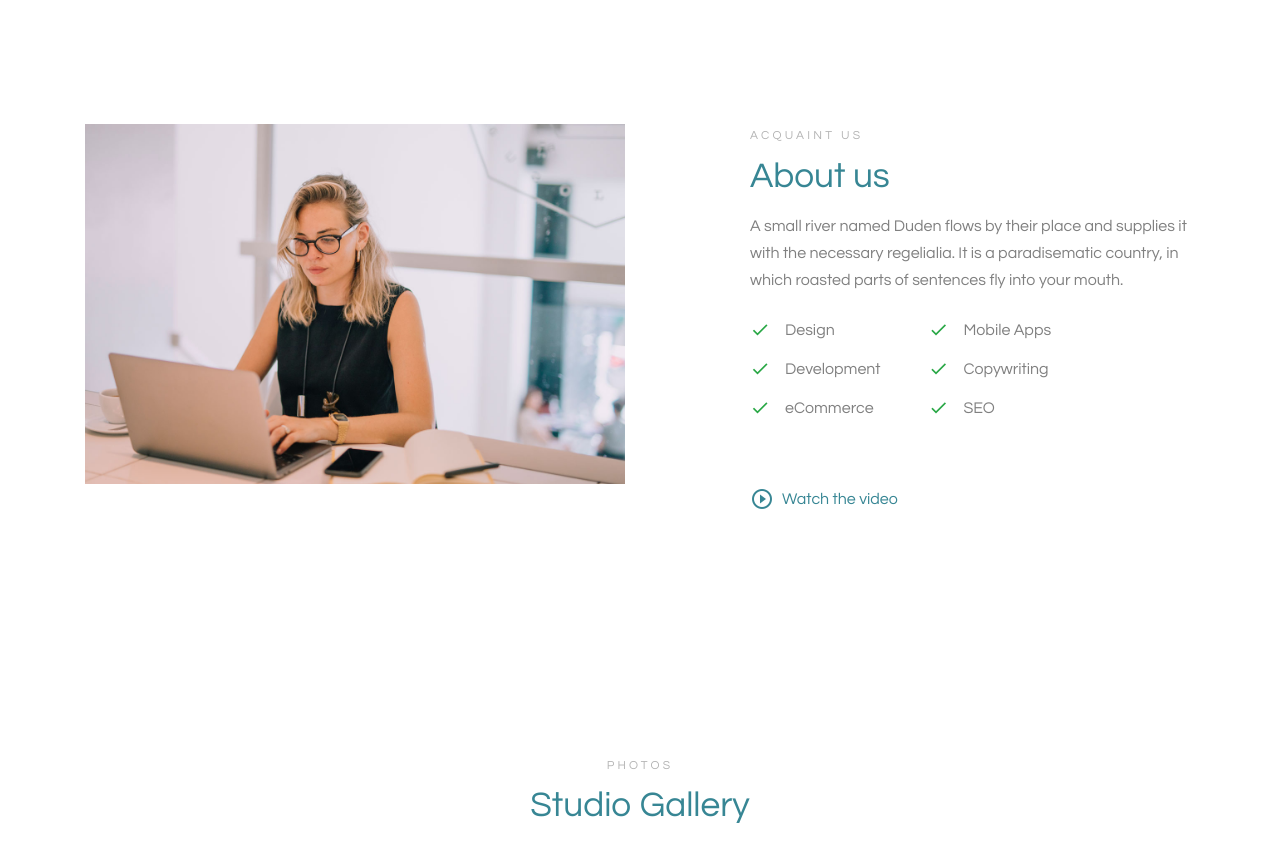
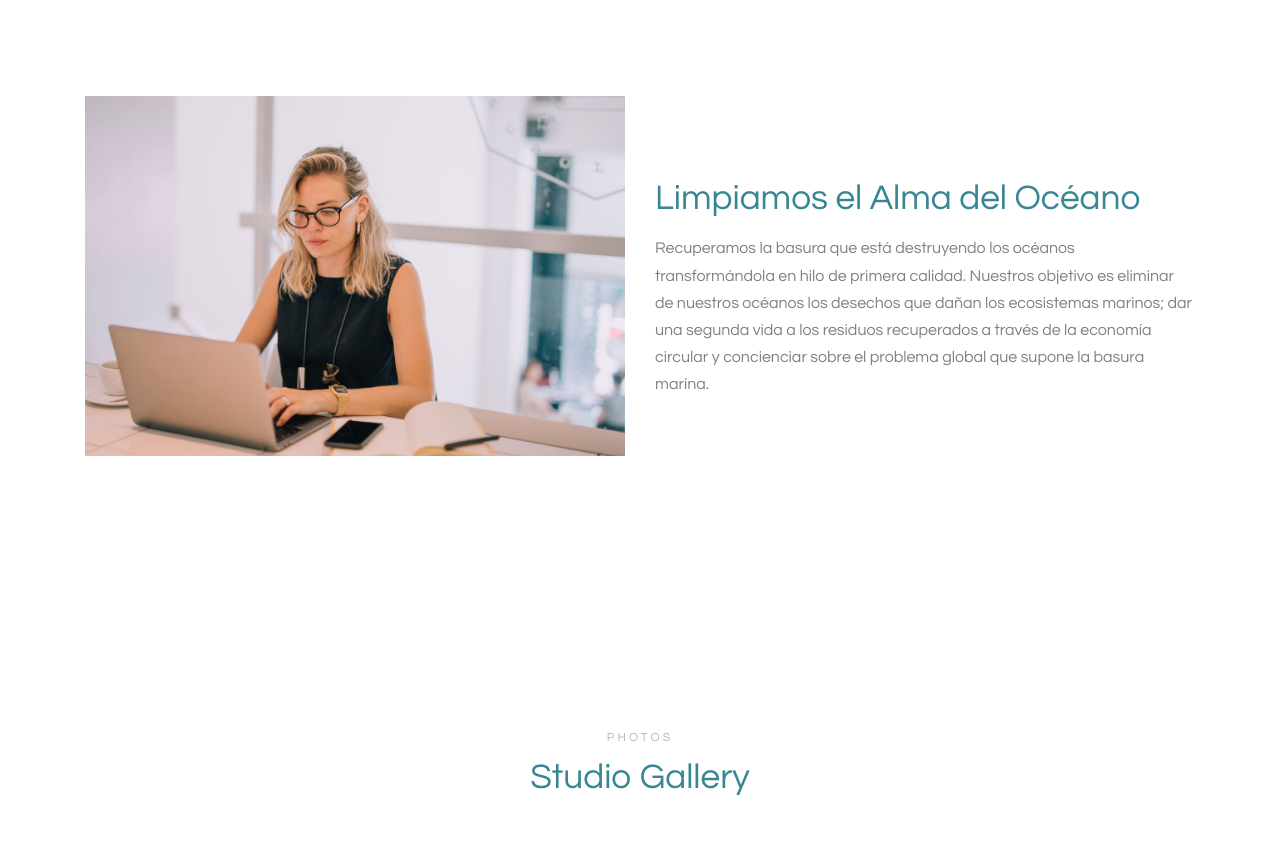
Before and after one commit to Noidat/uniqlowhale, a plain HTML site: page index.html in a window 1280 px wide. Shown: the part 1680-2526 px from the top of the page. Drawn offline with Linux system fonts and the light colour scheme; files whose address does not match are found by name.

Commit message:
cta/copy 3

```diff
--- a/index.html
+++ b/index.html
@@ -125,8 +125,9 @@ RSS Feed: https://feeds.feedburner.com/Free-templateco
                 <h1></h1>
               </div>
               <div class="text">
-                <p class="sub-text mb-5">A new free template handcrafted by the fine folks at <a href="https://free-template.co/" target="_blank">Free-Template.co</a></p>
-                <p><a href="https://free-template.co/" target="_blank" class="btn btn-outline-primary btn-md">Start a project</a></p>
+                <p class="sub-text mb-5">LIMPIAMOS EL ALMA DEL OCÉANO</p>
+                <p class="sub-text mb-5">Plástico + Moda = UNIQLO SEASOUL</p>
+                <p><a href="https://free-template.co/" target="_blank" class="btn btn-outline-primary btn-md">Ver más</a></p>
               </div>
             </div>
           </div>
@@ -138,7 +139,7 @@ RSS Feed: https://feeds.feedburner.com/Free-templateco
       <div class="container">
         <div class="row mb-5">
           <div class="col-lg-12 section-title">
-            <span class="sub-title mb-2 d-block">What We Do</span>
+
             <h2 class="title text-primary">El 10% de la venta irá destinado a limpiar los océanos</h2>
           </div>
         </div>
@@ -200,27 +201,16 @@ RSS Feed: https://feeds.feedburner.com/Free-templateco
           <div class="col-lg-6 mb-5">
             <img src="images/glint_about_1.jpg" alt="Free Website Template by Free-Template.co" class="img-fluid">
           </div>
-          <div class="col-lg-5 ml-auto section-title">
-            <span class="sub-title mb-2 d-block">Acquaint Us</span>
-            <h2 class="title text-primary mb-3">About us</h2>
-            <p class="mb-4">A small river named Duden flows by their place and supplies it with the necessary regelialia. It is a paradisematic country, in which roasted parts of sentences fly into your mouth.</p>
+          <div class="col-lg-6 ml-auto section-title">
+
+            <h2 class="title text-primary mb-3">Limpiamos el Alma del Océano</h2>
+            <p class="mb-4">Recuperamos la basura que está destruyendo los océanos transformándola en hilo de primera calidad.
+Nuestros objetivo es eliminar de nuestros océanos los desechos que dañan los ecosistemas marinos; dar una segunda vida a los residuos recuperados a través de la economía circular y concienciar sobre el problema global que supone la basura marina.
+</p>
 
 
-            <div class="d-flex">
-              <ul class="list-unstyled ul-check success mr-5">
-                <li>Design</li>
-                <li>Development</li>
-                <li>eCommerce</li>
 
-              </ul>
-              <ul class="list-unstyled ul-check success">
 
-                <li>Mobile Apps</li>
-                <li>Copywriting</li>
-                <li>SEO</li>
-              </ul>
-            </div>
-            <p><a data-fancybox data-ratio="2" href="https://vimeo.com/326176805" class="d-flex align-items-center"><span class="icon-play_circle_outline h4 m-0 mr-2"></span> <span>Watch the video</span></a></p>
           </div>
         </div>
       </div>
@@ -316,7 +306,7 @@ RSS Feed: https://feeds.feedburner.com/Free-templateco
         </div>
         <div class="row">
           <div class="col-md-7 section-title text-center mx-auto mt-5">
-          	<p><a href="https://free-template.co/" target="_blank" class="btn btn-outline-primary btn-md">Start a project</a></p>
+          	<p><a href="https://free-template.co/" target="_blank" class="btn btn-outline-primary btn-md">Comprar</a></p>
           </div>
         </div>
 
```
